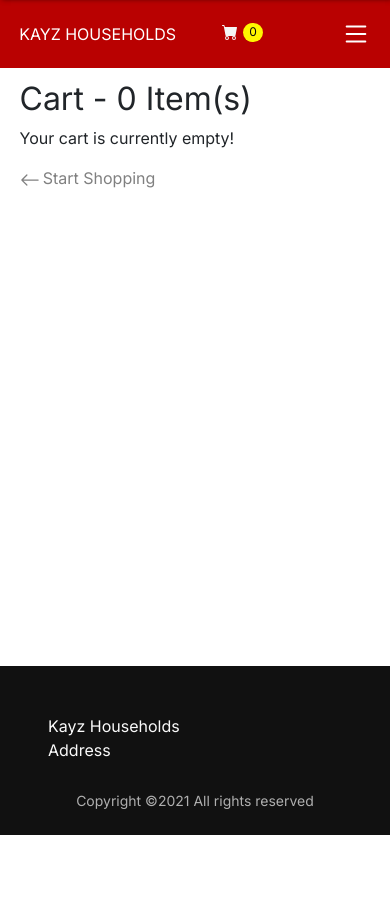
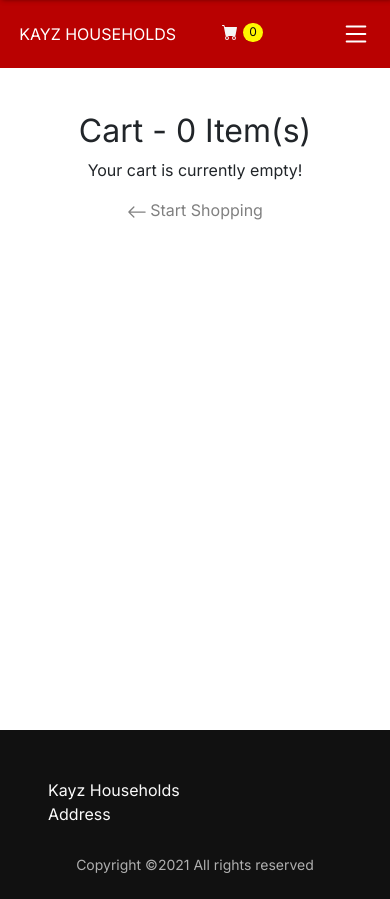
Before and after one commit to chaoocharles/kayz-households, a React (Create React App) app: page /cart in a window 390 px wide. Before the commit the page ends 844 px from the top, so only its background shows below. Built offline with nearby package versions, Linux system fonts and the light colour scheme.

Commit message:
cart mobile responsivenss

```diff
--- a/src/components/cart/Cart.css
+++ b/src/components/cart/Cart.css
@@ -1,5 +1,5 @@
 .cart-container {
-  margin: 5rem auto;
+  margin: 7rem auto;
   width: 90vw;
   min-height: 60vh;
 }
@@ -14,7 +14,7 @@
   flex: 2;
   padding: 0.7rem;
   margin-right: 0.7rem;
-  font-size: 15px;
+  font-size: 14px;
   text-transform: uppercase;
   font-weight: 300;
 }
@@ -30,8 +30,12 @@
   height: 70px;
   width: auto;
 }
+.item-name {
+  margin: 0;
+}
 .item-price {
   font-weight: 600;
+  margin: 0;
 }
 .item-price span {
   font-weight: 300;
@@ -113,3 +117,30 @@
 .cart-container a span {
   margin-right: 0.2rem;
 }
+
+@media( max-width: 768px ){
+  .cart-container{
+    text-align: center;
+    width: 95vw
+  }
+  .cart-container a{
+    justify-content: center;
+  }
+ .cart-content{
+   flex-direction: column;
+  align-items: center;
+ }
+ .item-price, .item-name{
+   font-size: 12px;
+   font-weight: 400;
+ }
+ .cart-items{
+   width: 80vw;
+ }
+ .cart-totals{
+   width: 80vw;
+ }
+}
+@media ( max-width: 480px ){
+
+}
```
